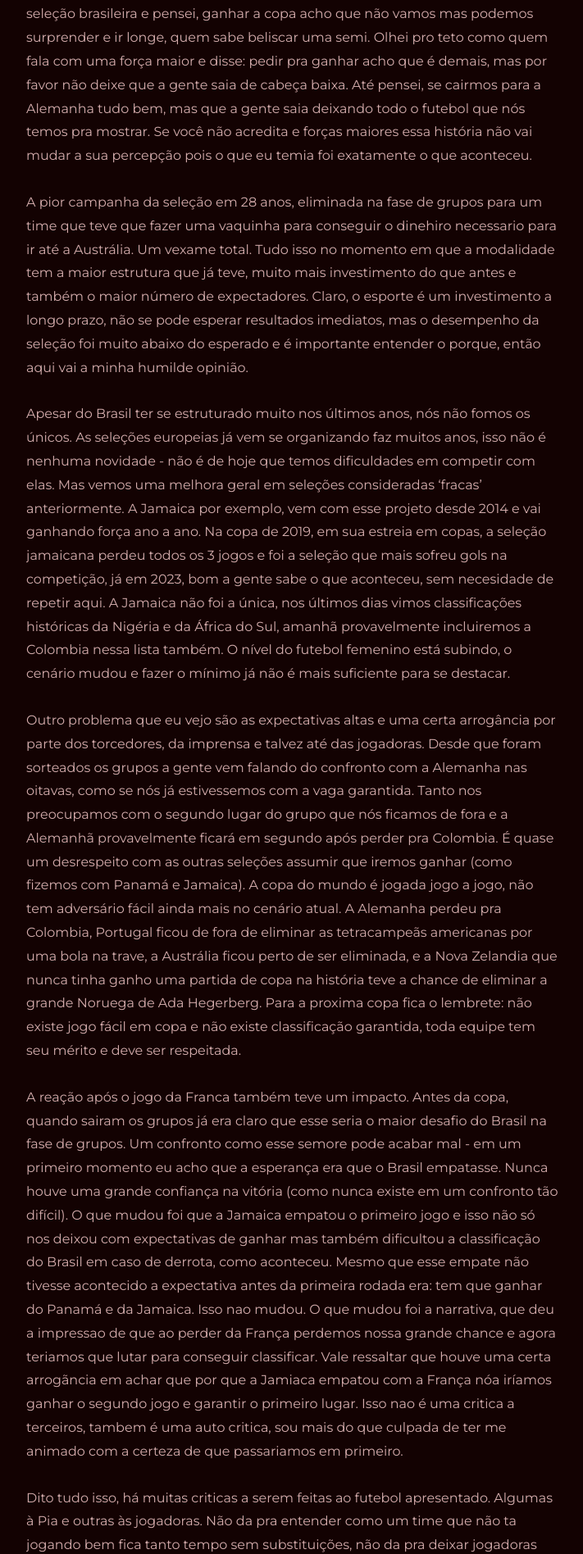
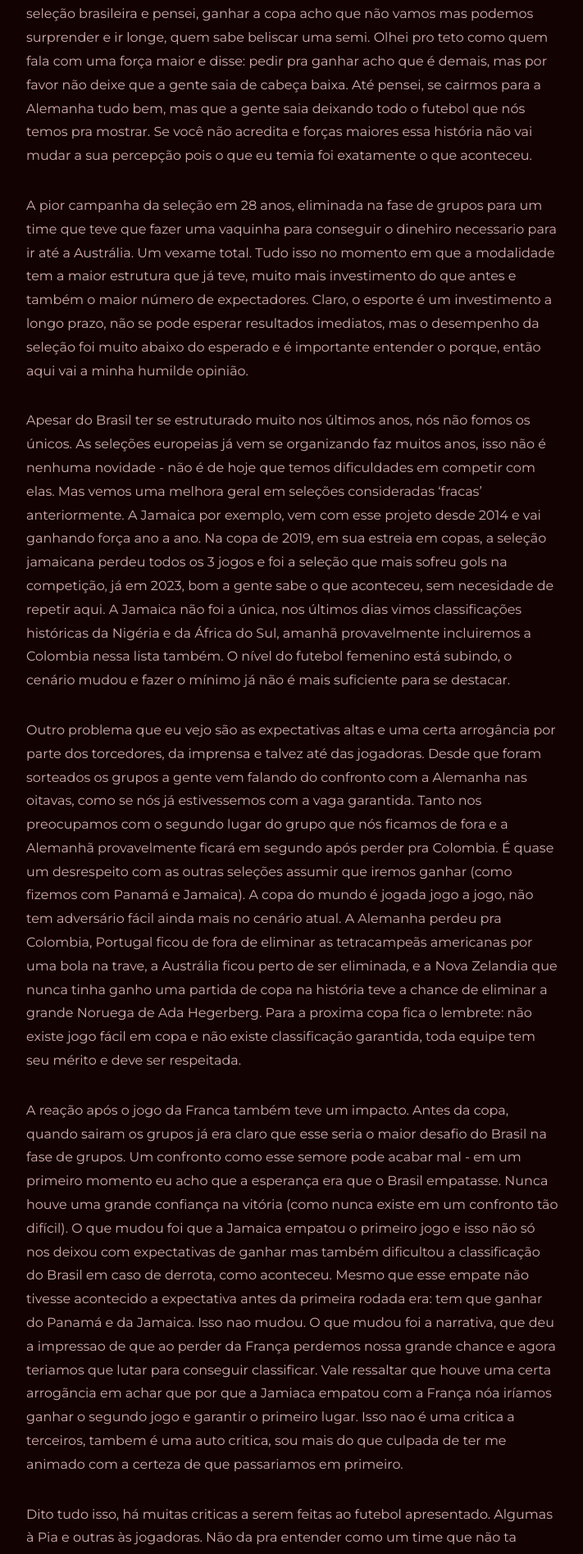
Before and after one commit to isfernandez/isfernandez.github.io, a Jekyll site: the page built from all_collections/_posts/2023-08-02-thought-dump.md, in a window 1280 px wide. Shown: the part 593-2489 px from the top of the page at 82% size, without its empty margins (283-994 px from the left). Built offline with Jekyll 4.4.1, drawn with Linux system fonts in a browser that asks for light colours.

Commit message:
Update post.css - hoping to improve

```diff
--- a/assets/css/post.css
+++ b/assets/css/post.css
@@ -42,7 +42,7 @@
   line-height: 180%;
 }
 .article-content p {
-  margin: 0 0 1.75rem 0;
+  margin: 0 0 2rem 0;
   padding: 0;
 }
 .article-content a {
```
